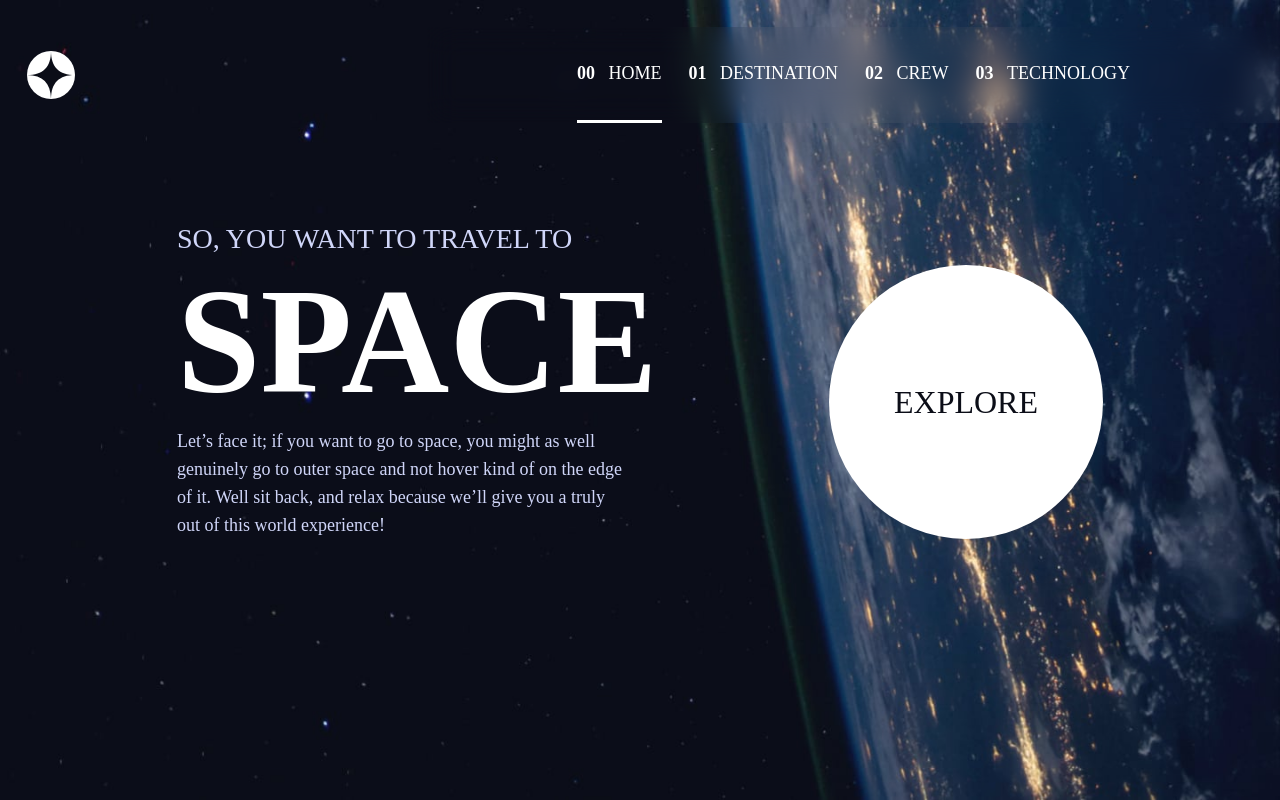
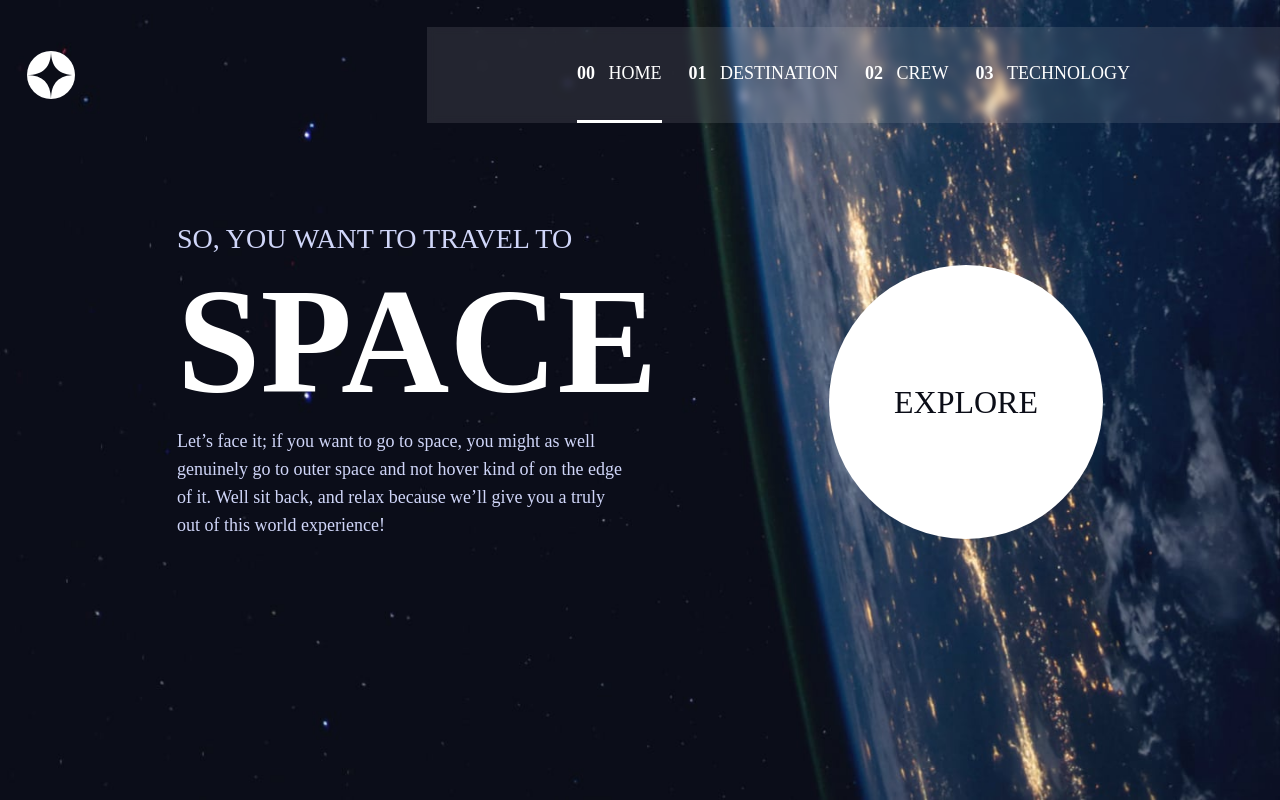
Before and after one commit to MitiaElodie/space-tourism-website-main, a Vue app: page / in a window 1280 px wide. Built offline with nearby package versions, Linux system fonts and the light colour scheme; a web font is replaced by a local one.

Commit message:
CSS: set the right background color for the menu

```diff
--- a/src/App.vue
+++ b/src/App.vue
@@ -71,7 +71,8 @@ export default {
    &__menu {
       display: flex;
       gap: 1.5em;
-      backdrop-filter: blur(15px);
+      backdrop-filter: blur(4px);
+      background-color: var(--menu-background-color);
       padding: 0 var(--menu-padding);
       height: var(--header-height);
    }
--- a/src/assets/base.scss
+++ b/src/assets/base.scss
@@ -61,6 +61,8 @@ $laptop-breakpoint: 1000px;
 
   --header-margin-top: 0;
   --header-height: 60px;
+
+  --menu-background-color: rgba(255, 255, 255, 0.1);
 }
 
 @media (min-width: $tablet-breakpoint) {
```
